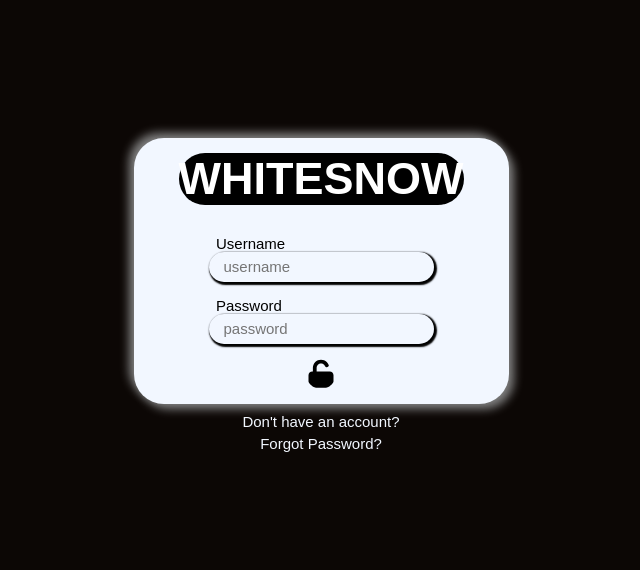
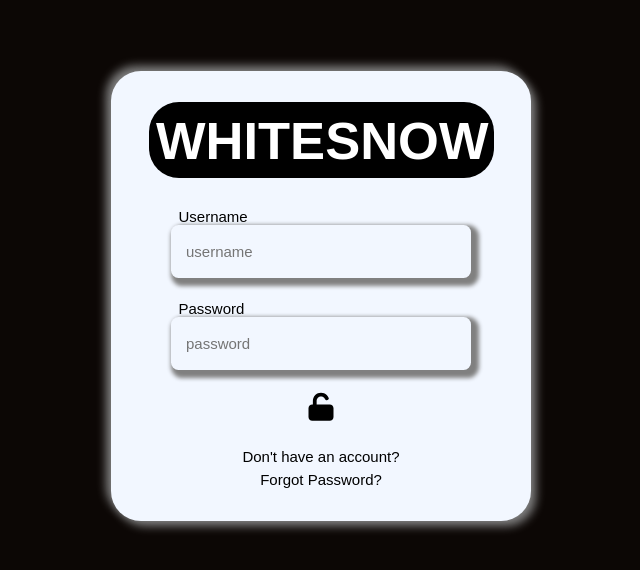
Before and after one commit to itsArmanS/whitesnow, a React (Create React App) app: page / in a window 1280 px wide. Shown: the part 104-674 px from the top of the page, without its empty margins (319-959 px from the left). Built offline with nearby package versions, Linux system fonts and the light colour scheme; data requests are answered from the project's data file; a web font is replaced by a local one.

Commit message:
Better working auth system with Context and Props

```diff
--- /dev/null
+++ b/src/components/BackToLogin.jsx
@@ -0,0 +1,15 @@
+import React from "react";
+import "../styles/login.css";
+
+function BackToLogin({ handleLoginSwitch }) {
+
+  const handleBackToSigning = () => {
+    handleLoginSwitch();
+  }
+
+  return (
+    <button className="back-to-login-button" onClick={handleBackToSigning}></button>
+  )
+}
+
+export default BackToLogin
--- a/src/components/Login.jsx
+++ b/src/components/Login.jsx
@@ -1,12 +1,13 @@
 import React, { useEffect, useState } from "react";
 import "../styles/login.css"
 import LoginForm from "./LoginForm";
-import LoginButton from "./LoginButton";
+import LoginAlternateOptions from "./LoginAlternateOptions"
 
 function Login(props) {
   const [loggingUsername, setLoggingUsername] = useState("");
   const [loggingPassword, setLoggingPassword] = useState("");
-  const getErrorMessage = props.getErrorMessage
+  const getErrorMessage = props.getErrorMessage;
+  const handleLoginSwitch = props.handleLoginSwitch;
 
   const receiveLoginDataFromChild = (user, pass) => {
     setLoggingUsername(user);
@@ -21,6 +22,7 @@ function Login(props) {
     <>
       <div className="login-box-form">
         <LoginForm sendLoginDataToParent={receiveLoginDataFromChild} getErrorMessage={getErrorMessage} />
+        <LoginAlternateOptions handleLoginSwitch={handleLoginSwitch} />
       </div>
     </>
 
--- /dev/null
+++ b/src/components/LoginAlternateOptions.jsx
@@ -0,0 +1,14 @@
+import React from "react";
+import { Link } from "react-router-dom";
+import "../styles/login.css"
+
+function LoginAlternateOptions({ handleLoginSwitch }) {
+  return (
+    <div className="register-button-section">
+      <button onClick={handleLoginSwitch}>Don't have an account?</button>
+      <Link to="/forgotpassword">Forgot Password?</Link>
+    </div>
+  )
+}
+
+export default LoginAlternateOptions
--- a/src/components/LoginButton.jsx
+++ b/src/components/LoginButton.jsx
@@ -1,22 +1,21 @@
-import React, { useContext, useEffect } from "react";
+import React, { useEffect, useContext } from "react";
 import "../styles/login.css";
 import { useNavigate } from "react-router-dom";
 import AuthContext from "./AuthContext";
 
-function LoginButton({ onLogin }) {
+
+function LoginButton({ loginSuccess, getErrorMessage }) {
+  const navigate = useNavigate();
   const { auth } = useContext(AuthContext);
-  const navigate = useNavigate();
 
-
-  const handleClick = () => {
-    onLogin();
+  useEffect(() => {
     if (auth) {
       navigate("/home");
     }
-  }
+  }, [auth, navigate])
 
   return (
-    <button className="login-button" onClick={handleClick}></button>
+    <button className="login-button"></button>
   )
 }
 
--- a/src/components/LoginForm.jsx
+++ b/src/components/LoginForm.jsx
@@ -7,10 +7,21 @@ function LoginForm({ sendLoginDataToParent, getErrorMessage }) {
   const [data, setData] = useState(null);
   const [username, setUsername] = useState("");
   const [password, setPassword] = useState("");
+  const [loginSuccess, setLoginSuccess] = useState(false);
   const { auth, setAuth } = useContext(AuthContext);
 
   useEffect(() => {
-  }, [data, auth, username, password])
+    const fetchData = async () => {
+      try {
+        const response = await fetch("http://localhost:3005/users");
+        const returnedData = await response.json();
+        setData(returnedData);
+      } catch (error) {
+        console.log(error)
+      }
+    }
+    fetchData();
+  }, [auth]);
 
   const handleUsernameChange = (e) => {
     setUsername(e.target.value);
@@ -22,41 +33,32 @@ function LoginForm({ sendLoginDataToParent, getErrorMessage }) {
 
   sendLoginDataToParent(username, password);
 
-  const fetchData = async () => {
-    try {
-      const response = await fetch("http://localhost:3005/users");
-      const returnedData = await response.json();
-      setData(returnedData);
-    } catch (error) {
-      console.log(error)
-    }
-  }
-  fetchData();
-
   const handleLogin = async () => {
     if (data !== null) {
-      data.forEach(item => {
-        if (item.username === username && item.password === password) {
-          setAuth(true);
-          console.log(auth)
-        } else {
-          getErrorMessage("Incorrect Data")
-        }
-
-      });
+      const foundUser = data.find(item => item.username === username && item.password === password);
+      if (foundUser) {
+        setAuth(true);
+        setLoginSuccess(true);
+      } else {
+        setLoginSuccess(false);
+      }
     } else {
-      console.log("stopped")
+      console.log("null")
     }
   }
 
-  const preventDefault = (e) => {
+  const handleSubmit = (e) => {
     e.preventDefault();
+    const loginSuccess = handleLogin();
+    if (!loginSuccess) {
+      getErrorMessage("Wrong username or password");
+    }
   }
 
   return (
-    <form className="login-form" action="" onSubmit={preventDefault}>
+    <form className="login-form" action="" onSubmit={handleSubmit}>
       <div >
-        <label htmlFor="usernameInput">Username</label>
+        <label htmlFor="usernameInput" id="usernameLabel">Username</label>
         <input type="text"
           id="usernameInput"
           onChange={handleUsernameChange}
@@ -65,7 +67,7 @@ function LoginForm({ sendLoginDataToParent, getErrorMessage }) {
         />
       </div>
       <div>
-        <label htmlFor="passwordInput">Password</label>
+        <label htmlFor="passwordInput" id="passwordLabel">Password</label>
         <input type="password"
           id="passwordInput"
           onChange={handlePasswordChange}
@@ -73,7 +75,7 @@ function LoginForm({ sendLoginDataToParent, getErrorMessage }) {
           placeholder="password"
         />
       </div>
-      <LoginButton onLogin={handleLogin} />
+      <LoginButton loginSuccess={loginSuccess} auth getErrorMessage={getErrorMessage} />
     </form>
   )
 }
--- a/src/components/LoginPage.jsx
+++ b/src/components/LoginPage.jsx
@@ -1,6 +1,5 @@
 import React, { useEffect, useState, useRef } from "react";
 import "../styles/login.css"
-import { Link } from "react-router-dom";
 import Register from "./Register";
 import Login from "./Login";
 import LoginErrorMessage from "./LoginErrorMessage";
@@ -17,9 +16,6 @@ function LoginPage() {
     setLoginState(!loginState);
   }
 
-  useEffect(() => {
-  }, [loginState, errorMessage])
-
   return (
     <div className="login-wrapper">
       <div className="login-box">
@@ -28,12 +24,8 @@ function LoginPage() {
         </div>
         <LoginErrorMessage message={errorMessage} />
         <div className="login-switcher">
-          {loginState ? <Login getErrorMessage={getErrorMessage} /> : <Register />}
+          {loginState ? <Login getErrorMessage={getErrorMessage} handleLoginSwitch={handleLoginSwitch} /> : <Register handleLoginSwitch={handleLoginSwitch} />}
         </div>
-      </div>
-      <div className="register-button-section">
-        <button onClick={handleLoginSwitch}>Don't have an account?</button>
-        <Link to="/forgotpassword">Forgot Password?</Link>
       </div>
     </div>
   )
--- a/src/components/ProfileButton.jsx
+++ b/src/components/ProfileButton.jsx
@@ -1,7 +1,5 @@
 import React, { useContext } from "react";
-import { Link } from "react-router-dom";
 import AuthContext from "./AuthContext";
-import LoginPage from "./LoginPage";
 import { useNavigate } from "react-router-dom";
 
 function ProfileButton() {
--- a/src/components/Register.jsx
+++ b/src/components/Register.jsx
@@ -2,8 +2,9 @@ import React from "react";
 import "../styles/login.css"
 import RegisterForm from "./RegisterForm";
 import RegisterButton from "./RegisterButton";
+import BackToLogin from "./BackToLogin";
 
-function Register() {
+function Register({ handleLoginSwitch }) {
   return (
     <>
       <div className="register-box-form">
@@ -11,6 +12,7 @@ function Register() {
       </div>
       <div className="register-box-buttons">
         <RegisterButton />
+        <BackToLogin handleLoginSwitch={handleLoginSwitch} />
       </div>
     </>
 
--- a/src/components/RegisterButton.jsx
+++ b/src/components/RegisterButton.jsx
@@ -8,7 +8,7 @@ function RegisterButton() {
   }
 
   return (
-    <button className="register-button" onClick={handleRegisterClick}>Register</button>
+    <button className="register-button" onClick={handleRegisterClick}>REGISTER</button>
   )
 }
 
--- a/src/styles/login.css
+++ b/src/styles/login.css
@@ -11,7 +11,7 @@
 
 .login-wrapper a {
   text-decoration: none;
-  color: #F2F7FF;
+  color: black;
 }
 
 .login-box {
@@ -20,8 +20,8 @@
   justify-content: center;
   align-items: center;
   gap: 0.5rem;
-  width: 25rem;
-  height: auto;
+  width: 28rem;
+  height: 30rem;
   background-color: #F2F7FF;
   border-radius: 2rem;
   box-shadow: 5px 5px 10px gray,
@@ -31,36 +31,29 @@
   padding: 1rem;
 }
 
-/* .login-box:hover {
-  width: 24rem;
-  height: 17rem;
-  box-shadow: 3px 3px 10px gray,
-    -3px -3px 10px gray;
-} */
-
 .login-switcher {
-  flex: 1;
+  flex: 0.3;
   width: 100%;
   display: flex;
   flex-direction: column;
   justify-content: center;
   align-items: center;
-  gap: 0.8rem;
-  transition: height 0.5s ease-in-out;
 }
 
 .login-box-header {
-  flex: 0.5;
-  width: 100%;
+  flex: 0.3;
+  width: 23rem;
 }
 
 .login-box-header h1 {
-  font-size: 3rem;
+  font-size: 3.5rem;
   background-color: black;
   border-radius: 2rem;
   color: white;
-  width: 19rem;
+  width: 100%;
   text-align: center;
+  box-sizing: border-box;
+  padding: 0.5rem;
 }
 
 .login-box-form {
@@ -72,6 +65,10 @@
 .register-box-buttons {
   flex: 0.5;
   width: 100%;
+  display: flex;
+  justify-content: center;
+  align-items: center;
+  gap: 1rem;
 }
 
 .login-box-header,
@@ -89,15 +86,19 @@
   color: red;
 }
 
-
 .login-form,
 .register-form {
   display: flex;
   flex-direction: column;
-  justify-content: center;
+  justify-content: flex-start;
   align-items: center;
-  gap: 1rem;
-  height: 100%;
+  gap: 1.5rem;
+  height: auto;
+  padding-bottom: 1.5rem;
+}
+
+.register-form {
+  gap: 0.8rem;
 }
 
 .login-form label,
@@ -110,16 +111,16 @@
 #usernameInput,
 #passwordInput,
 #emailInput {
-  width: 15rem;
-  height: 2rem;
-  border-radius: 1rem;
+  width: 20rem;
+  height: 3.5rem;
+  border-radius: 0.5rem;
   box-sizing: border-box;
   padding: 1rem;
   border: none;
   background-color: #F2F7FF;
   outline: none;
-  box-shadow: 1.5px 1.5px 1.5px 1.5px black;
-  transition: all 0.9s ease-in-out;
+  box-shadow: 4px 4px 4px 4px gray;
+  transition: all 0.3s ease-in-out;
 }
 
 .login-button,
@@ -127,22 +128,27 @@
   width: 2rem;
   height: 2rem;
   background-color: transparent;
-  border: none;
-  border-radius: 1.5rem;
+  border-radius: 0.5rem;
   background-image: url("/public/images/loginUnlocked.svg");
   background-position: center;
   padding: 0;
+  border: none;
   text-align: center;
-  transition: box-shadow 0.5s ease-in-out;
+  transition: box-shadow 0.3s ease-in-out;
   cursor: pointer;
+}
+
+.login-button:hover,
+.register-button:hover {
+  box-shadow: 2px 2px 2px 2px black;
 }
 
 .register-button {
   background-image: none;
-  width: 5rem;
-  height: 1.5rem;
-  box-shadow: 1.5px 1.5px 1.5px 1.5px black;
-
+  width: 6rem;
+  height: 2rem;
+  color: black;
+  box-shadow: 3px 3px 3px 3px gray;
 }
 
 #usernameInput:hover,
@@ -152,7 +158,7 @@
 }
 
 .register-button-section {
-  width: 25rem;
+  width: 100%;
   height: 3rem;
   display: flex;
   flex-direction: column;
@@ -165,8 +171,23 @@
   text-align: center;
   background-color: transparent;
   border: none;
-  color: #F2F7FF;
+  color: black;
   cursor: pointer;
 }
 
+.back-to-login-button {
+  width: 2rem;
+  height: 2rem;
+  border-radius: 0.5rem;
+  background-color: transparent;
+  border: none;
+  background-image: url("/public/images/backToLogin.svg");
+  transition: box-shadow 0.3s ease-in-out;
+  box-shadow: 3px 3px 3px 3px gray;
+}
+
+.back-to-login-button:hover {
+  box-shadow: 2px 2px 2px 2px black;
+}
+
 /* <---------------------------Register Box---------------------------> */
--- a/src/styles/siteToolbar.css
+++ b/src/styles/siteToolbar.css
@@ -18,6 +18,7 @@
   border: none;
   color: white;
   font-size: 1.5rem;
+  cursor: pointer;
 }
 
 .site-toolbar button:hover {
```
Also changed, not shown: public/images/backToLogin.svg (added).
